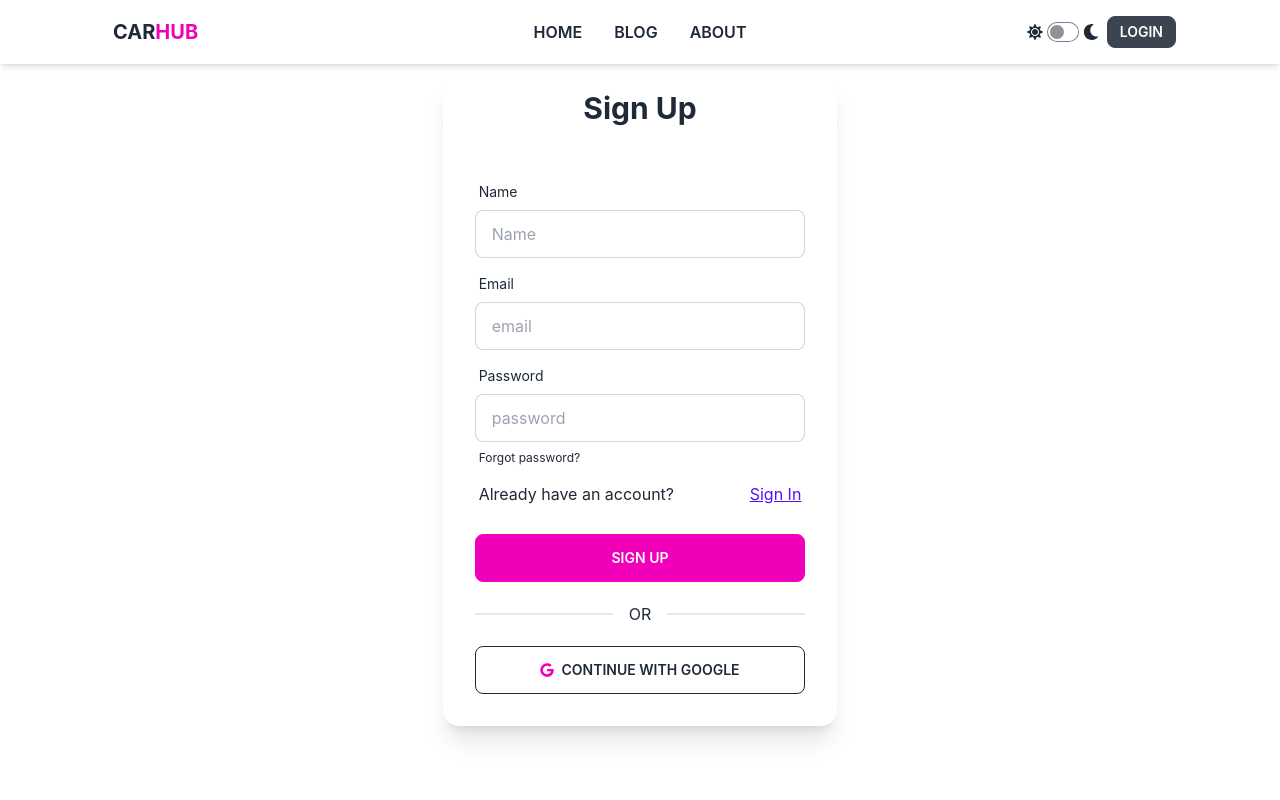
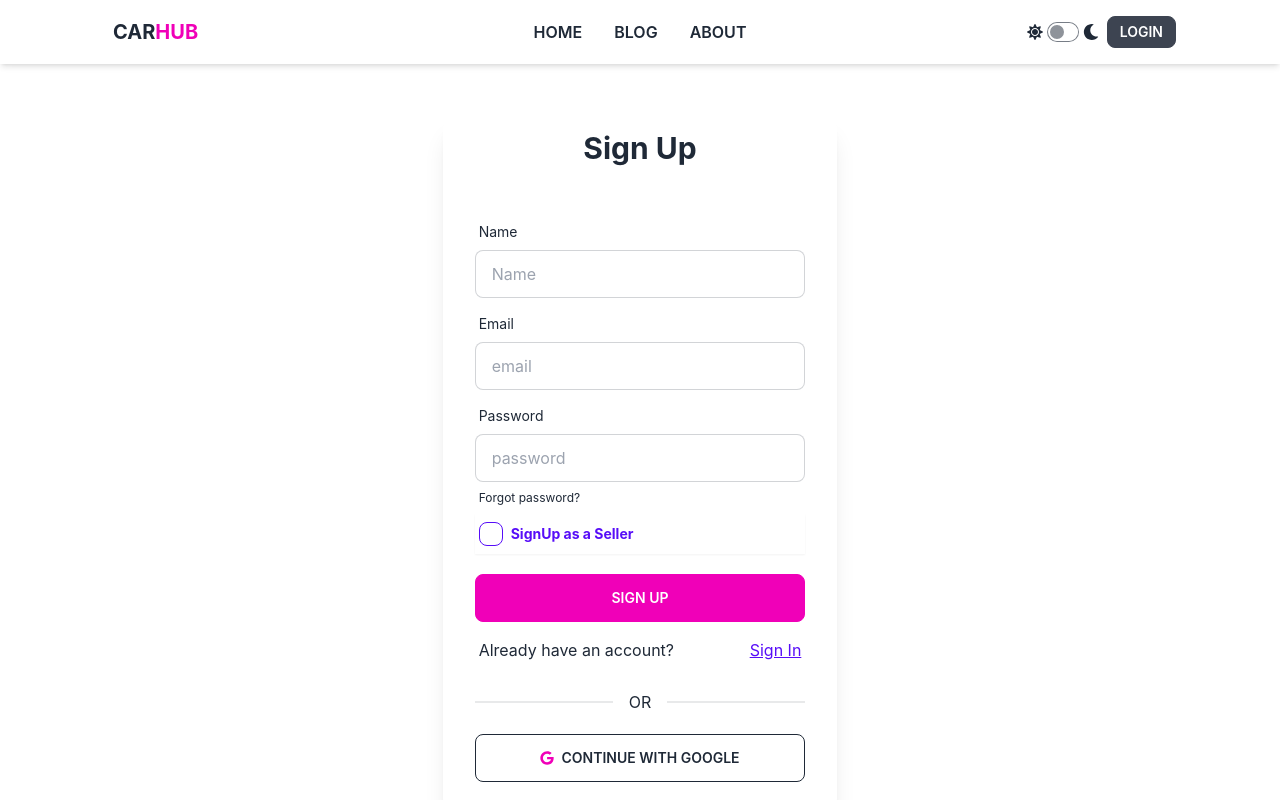
Before and after one commit to asifImtiazUdoy/carhub, a React (Create React App) app: page /register in a window 1280 px wide. Shown: the top 800 px of the page. Built offline with nearby package versions, Linux system fonts and the light colour scheme; no server answers.

Commit message:
User info added to mogodb collection

```diff
--- a/src/pages/Common/CategoryModal.js
+++ b/src/pages/Common/CategoryModal.js
@@ -1,12 +1,13 @@
 import React from 'react';
 import { useForm } from 'react-hook-form';
 import toast from 'react-hot-toast';
+import { baseUrl } from '../../Helper/Helper';
 
 const CategoryModal = ({setClose, refetch}) => {
     const { register, handleSubmit, formState: { errors } } = useForm();
 
     const handleCreate = (data) => {
-        fetch('http://localhost:5000/category', {
+        fetch(`${baseUrl}/category`, {
             method: "POST",
             headers: {
                 'content-type': 'application/json'
--- a/src/pages/Login/Login.js
+++ b/src/pages/Login/Login.js
@@ -6,7 +6,7 @@ import { AuthContext } from '../../contexts/AuthProvider/AuthProvider';
 
 const Login = () => {
     const { login, googleLogin } = useContext(AuthContext);
-    const {register, handleSubmit, formState: {errors} } = useForm();
+    const { register, handleSubmit, formState: { errors } } = useForm();
     const location = useLocation();
     const navigate = useNavigate();
 
@@ -14,12 +14,12 @@ const Login = () => {
 
     const handleLogin = (data) => {
         login(data.email, data.password)
-        .then(result => {
-            const user = result.user;
-            console.log(user);
-            navigate(from, { replace:true })
-        })
-        .catch(e => console.error(e))
+            .then(result => {
+                const user = result.user;
+                console.log(user);
+                navigate(from, { replace: true })
+            })
+            .catch(e => console.error(e))
     }
 
     const handleGoogleLogin = () => {
@@ -41,25 +41,25 @@ const Login = () => {
                                 <label className="label">
                                     <span className="label-text">Email</span>
                                 </label>
-                                <input type="text" {...register('email', {required: "Email is required"})} placeholder="email" className="input input-bordered" />
+                                <input type="text" {...register('email', { required: "Email is required" })} placeholder="email" className="input input-bordered" />
                                 {errors.email && <span className='text-red-600'>This field is required</span>}
                             </div>
                             <div className="form-control">
                                 <label className="label">
                                     <span className="label-text">Password</span>
                                 </label>
-                                <input type="password" {...register('password', {required: true})} placeholder="password" className="input input-bordered" />
+                                <input type="password" {...register('password', { required: true })} placeholder="password" className="input input-bordered" />
                                 {errors.password && <span className='text-red-600'>This field is required</span>}
                                 <label className="label">
                                     <Link to="#" className="label-text-alt link link-hover">Forgot password?</Link>
-                                </label>
-                                <label className="label">
-                                    <p className='flex justify-between'>Don't have an account?<Link to="/register" className="text-primary text-end link-hover underline">Create New</Link></p>
                                 </label>
                             </div>
                             <div className="form-control mt-3">
                                 <button type='submit' className="btn btn-secondary">Login</button>
                             </div>
+                            <label className="label">
+                                <p className='flex justify-between'>Don't have an account?<Link to="/register" className="text-primary text-end link-hover underline">Create New</Link></p>
+                            </label>
                             <div className="divider">OR</div>
                             <div className="form-control">
                                 <button type='button' onClick={handleGoogleLogin} className="btn btn-outline"><FaGoogle className='text-secondary'></FaGoogle> &nbsp; Continue with Google</button>
--- a/src/pages/Register/Register.js
+++ b/src/pages/Register/Register.js
@@ -3,6 +3,8 @@ import { AuthContext } from '../../contexts/AuthProvider/AuthProvider';
 import { Link, useLocation, useNavigate } from 'react-router-dom';
 import { useForm } from 'react-hook-form';
 import { FaGoogle } from 'react-icons/fa';
+import { baseUrl } from '../../Helper/Helper';
+import toast from 'react-hot-toast';
 
 const Register = () => {
     const { createUser, googleLogin } = useContext(AuthContext);
@@ -13,12 +15,30 @@ const Register = () => {
     const from = location.state?.from?.pathname || '/';
 
     const handleLogin = (data) => {
+        const user = {
+            name: data.name,
+            email: data.email,
+            type: data.type ? data.type: 'Buyer'
+        }
+        console.log(user);
         createUser(data.email, data.password)
-        .then(result => {
-            console.log(result.user);
-            navigate(from, {replace: true});
-        })
-        .catch(e => console.error(e))
+            .then(result => {
+                if (result.user?.uid) {
+                    fetch(`${baseUrl}/user`, {
+                        method: 'POST',
+                        headers: {
+                            'content-type': 'application/json'
+                        },
+                        body: JSON.stringify(user)
+                    })
+                    .then(res => res.json())
+                    .then(data => {
+                        navigate(from, { replace: true });
+                        toast.success('User Created Successfully!')
+                    })
+                }
+            })
+            .catch(e => console.error(e))
     }
 
     const handleGoogleLogin = () => {
@@ -29,7 +49,7 @@ const Register = () => {
             .catch(e => console.error(e))
     }
     return (
-        <div className="hero min-h-screen w-full">
+        <div className="hero min-h-screen w-full mt-16">
             <div className="hero-content w-1/3">
                 <div className="card w-full shadow-xl bg-base-100">
                     <h2 className='text-center text-3xl font-bold p-4'>Sign Up</h2>
@@ -58,13 +78,19 @@ const Register = () => {
                                 <label className="label">
                                     <Link to="#" className="label-text-alt link link-hover">Forgot password?</Link>
                                 </label>
-                                <label className="label">
-                                    <p className='flex justify-between'>Already have an account?<Link to="/login" className="text-primary text-end link-hover underline">Sign In</Link></p>
-                                </label>
+                                <div className="form-control">
+                                    <label className="cursor-pointer label justify-start items-center shadow-sm">
+                                        <input type="checkbox" {...register('type')} className="checkbox checkbox-primary mr-2" value="Seller"/>
+                                        <span className="label-text font-bold text-primary">SignUp as a Seller</span>
+                                    </label>
+                                </div>
                             </div>
                             <div className="form-control mt-3">
                                 <button type='submit' className="btn btn-secondary">Sign Up</button>
                             </div>
+                            <label className="label">
+                                <p className='flex justify-between'>Already have an account?<Link to="/login" className="text-primary text-end link-hover underline">Sign In</Link></p>
+                            </label>
                             <div className="divider">OR</div>
                             <div className="form-control">
                                 <button type='button' onClick={handleGoogleLogin} className="btn btn-outline"><FaGoogle className='text-secondary'></FaGoogle> &nbsp; Continue with Google</button>
```
